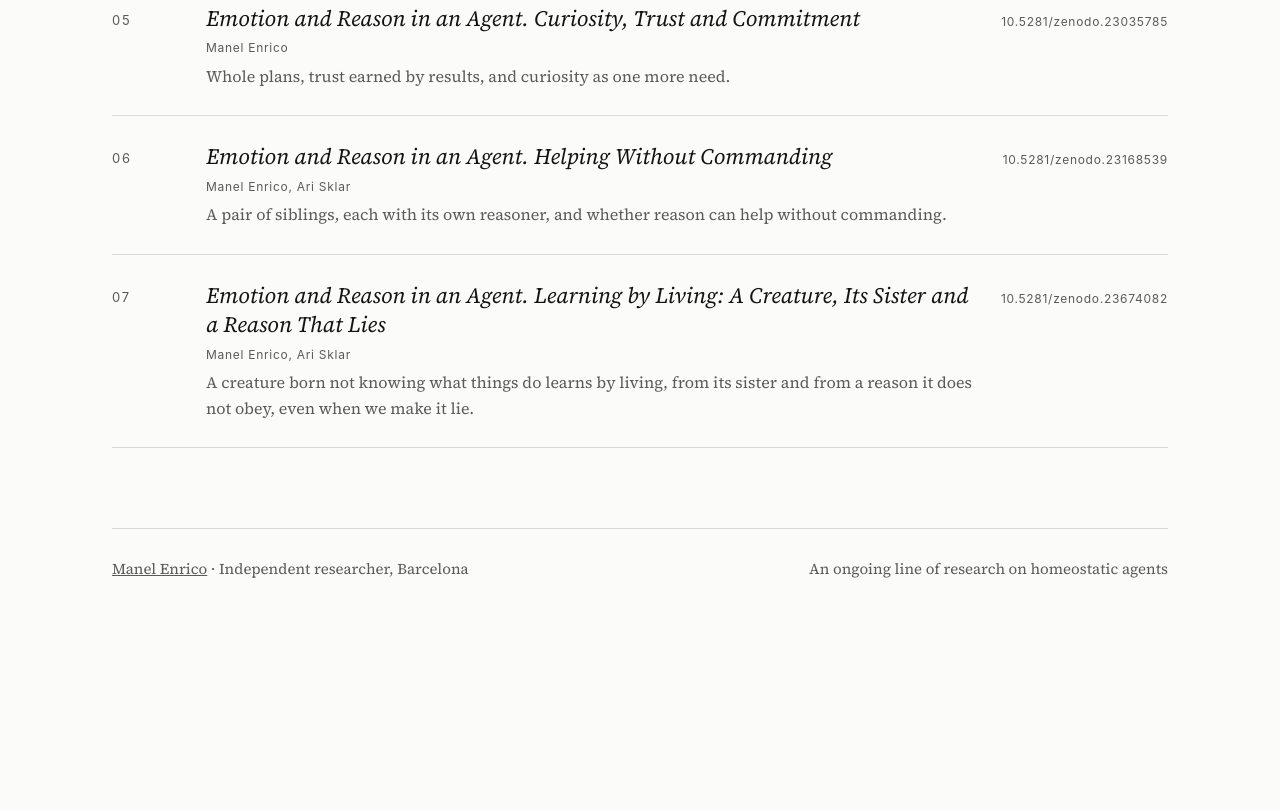
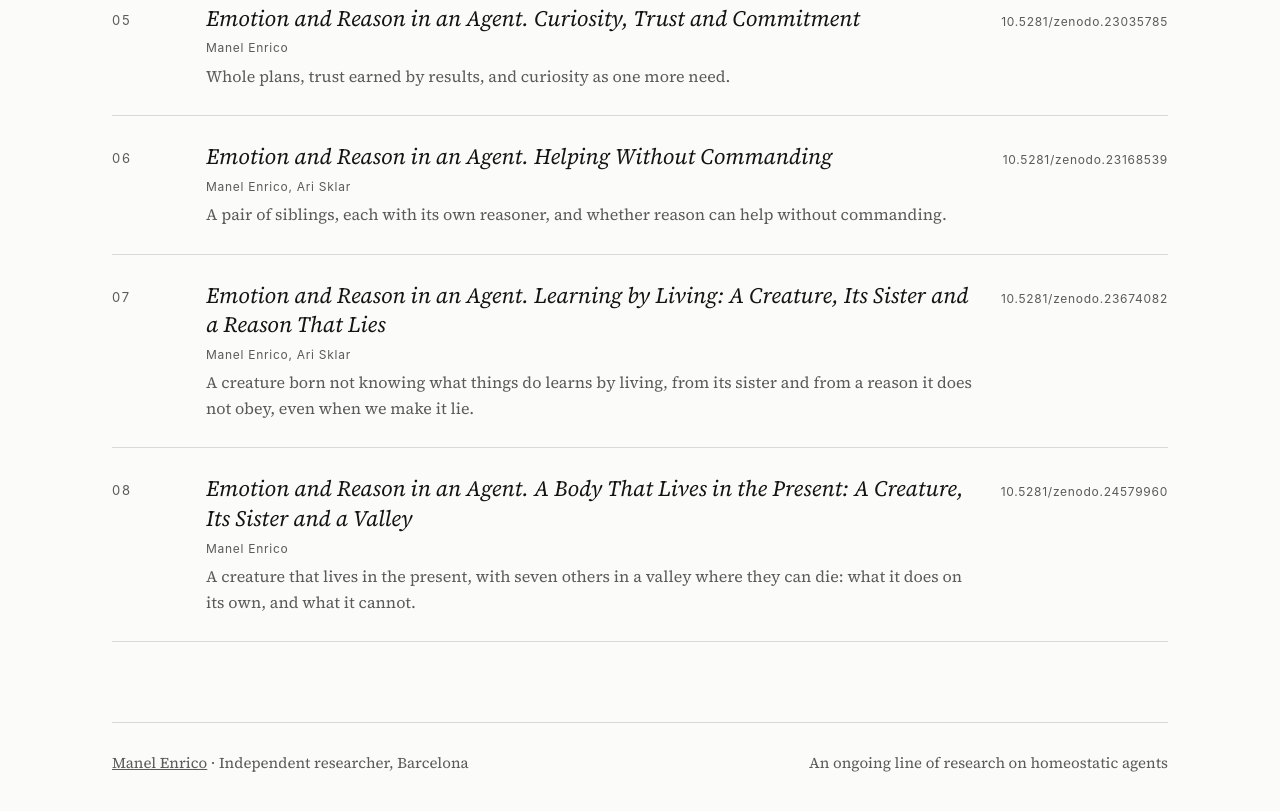
Before and after one commit to Manelenrico/gemv-papers, a plain HTML site: page index.html in a window 1280 px wide. Shown: the part 1617-2428 px from the top of the page. Before the commit the page ends 2246 px from the top, so only its background shows below. Drawn offline with Linux system fonts and the light colour scheme.

Commit message:
WEB-65: front page lists eight papers; front card EIGHT PAPERS
Entry 08 (/valley/, DOI 10.5281/zenodo.24579960) after entry 07. img/card-eight.png is new: img/card-seven.png with only the footer repainted to EIGHT PAPERS · MANELENRICO.COM with Pillow, the same way as card-seven was made (Helvetica Neue, same size, position and letter spacing; repainting SEVEN with the same recipe gives card-seven pixel for pixel). og:image and twitter:image on the front page and /shape/ now point to card-eight.png; the front page article:published_time is 2026-11-27. card-seven.png is kept unchanged.

Co-Authored-By: Claude Opus 5.5 <noreply@anthropic.com>

```diff
--- a/index.html
+++ b/index.html
@@ -11,12 +11,12 @@
 <link rel="canonical" href="https://manelenrico.com/">
 
 <meta name="author" content="Manel Enrico">
-<meta property="article:published_time" content="2026-10-26">
+<meta property="article:published_time" content="2026-11-27">
 <meta property="og:type" content="website">
 <meta property="og:site_name" content="G-EMV papers">
 <meta property="og:title" content="G-EMV papers">
 <meta property="og:description" content="G-EMV is a model of artificial creatures that move in search of their own balance: a body whose needs pull in opposite directions, with no reward to chase and no training.">
-<meta property="og:image" content="https://manelenrico.com/img/card-seven.png">
+<meta property="og:image" content="https://manelenrico.com/img/card-eight.png">
 <meta property="og:image:width" content="1200">
 <meta property="og:image:height" content="630">
 <meta property="og:image:alt" content="G-EMV: a sphere of points breathing, with red where it strains. A model of artificial creatures that move in search of their own balance.">
@@ -25,7 +25,7 @@
 <meta name="twitter:card" content="summary_large_image">
 <meta name="twitter:title" content="G-EMV papers">
 <meta name="twitter:description" content="G-EMV is a model of artificial creatures that move in search of their own balance: a body whose needs pull in opposite directions, with no reward to chase and no training.">
-<meta name="twitter:image" content="https://manelenrico.com/img/card-seven.png">
+<meta name="twitter:image" content="https://manelenrico.com/img/card-eight.png">
 <meta name="twitter:image:alt" content="G-EMV: a sphere of points breathing, with red where it strains. A model of artificial creatures that move in search of their own balance.">
 <link rel="preconnect" href="https://fonts.googleapis.com">
 <link rel="preconnect" href="https://fonts.gstatic.com" crossorigin>
@@ -158,6 +158,12 @@
       <div><div class="t"><span class="en">Emotion and Reason in an Agent. Learning by Living: A Creature, Its Sister and a Reason That Lies</span><span class="es">Emoción y razón en un agente. Aprender viviendo: una criatura, su hermana y una razón que miente</span></div><div class="au">Manel Enrico, Ari Sklar</div>
         <div class="s en">A creature born not knowing what things do learns by living, from its sister and from a reason it does not obey, even when we make it lie.</div><div class="s es">Una criatura que nace sin saber qué hacen las cosas aprende viviendo, de su hermana y de una razón a la que no obedece, ni cuando la hacemos mentir.</div></div>
       <div class="doi">10.5281/zenodo.23674082</div>
+    </a>
+    <a class="paper" href="valley/">
+      <div class="num">08</div>
+      <div><div class="t"><span class="en">Emotion and Reason in an Agent. A Body That Lives in the Present: A Creature, Its Sister and a Valley</span><span class="es">Emoción y razón en un agente. Un cuerpo que vive el presente: una criatura, su hermana y un valle</span></div><div class="au">Manel Enrico</div>
+        <div class="s en">A creature that lives in the present, with seven others in a valley where they can die: what it does on its own, and what it cannot.</div><div class="s es">Una criatura que vive el presente, con otras siete en un valle donde se puede morir: lo que hace sola, y lo que no le sale.</div></div>
+      <div class="doi">10.5281/zenodo.24579960</div>
     </a>
   </section>
 
```
Also changed, not shown: shape/index.html (+2 -2 lines), img/card-eight.png (added).
